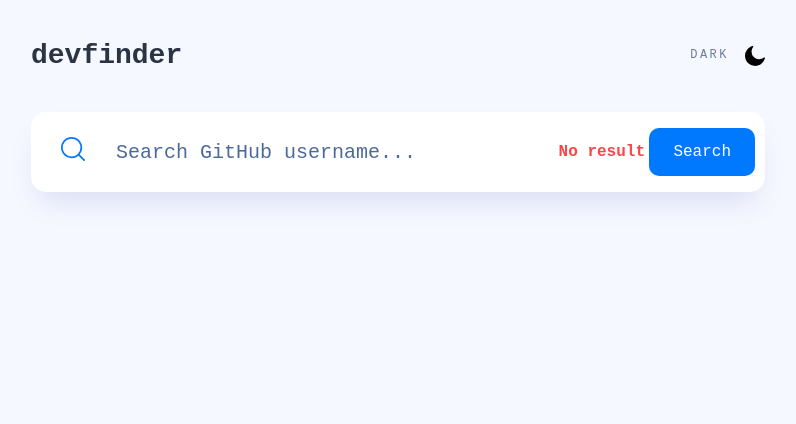
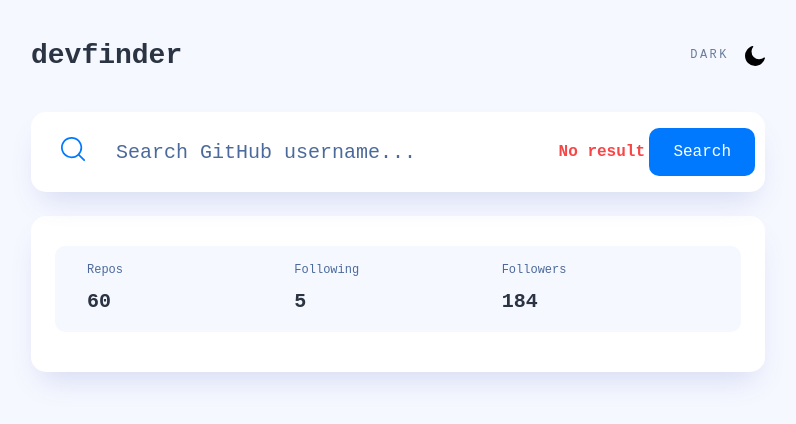
Before and after one commit to masha-masha/Dev-Finder, a React (Vite) app: page / in a window 1280 px wide. Shown: the top 424 px of the page, without its empty margins (242-1038 px from the left). Built offline with nearby package versions, Linux system fonts and the light colour scheme.

Commit message:
add main component UserCard and inner component for main component - UserStat

```diff
--- a/src/App.tsx
+++ b/src/App.tsx
@@ -1,6 +1,9 @@
 import { Container  } from "./components/Container";
 import { TheHeader } from "./components/TheHeader";
 import { Search } from "./components/Search";
+import { UserCard } from "./components/UserCard";
+
+import { defaultUser } from "./mock";
 
 function App() {
 
@@ -8,6 +11,9 @@
     <Container>
       <TheHeader/>
       <Search hasError onSubmit={() => {}}/>
+      <UserCard
+      {...defaultUser}
+      />
     </Container>
   )
 }
--- /dev/null
+++ b/src/components/UserCard/UserCard.module.scss
@@ -0,0 +1,58 @@
+:global {
+  body[data-theme='light'] {
+    --ucard-bg: var(--white);
+    --bio-color: var(--gray-200);
+    --ucard-shadow: var(--shadow);
+  }
+
+  body[data-theme='dark'] {
+    --ucard-bg: var(--gray-400);
+    --bio-color: var(--white);
+    --ucard-shadow: unset;
+  }
+}
+
+.userCard {
+  margin: 1.5rem 0 3rem;
+  width: 100%;
+  padding: 30px 24px 40px;
+  background-color: var(--ucard-bg);
+  box-shadow: var(--ucard-shadow);
+  border-radius: 15px;
+//   display: grid;
+//   grid-template-columns: 70px 1fr;
+//   gap: 25px 20px;
+
+//   &>*:nth-child(n + 3) {
+//     grid-column: 1 / span 2;
+//   }
+
+//   @media (min-width: 767px) {
+//     grid-template-columns: 120px 1fr;
+//     padding: 40px;
+//     gap: 30px 40px;
+//   }
+
+//   @media (min-width: 1024px) {
+//     gap: 30px 40px;
+
+//     &>*:nth-child(n + 2) {
+//       grid-column: 2 / span 1;
+//     }
+//   }
+}
+
+.avatar {
+  border-radius: 50%;
+  max-width: 100%;
+}
+
+.bio {
+  font-size: 1rem;
+  line-height: 1.5;
+  color: var(--bio-color);
+
+  &.empty {
+    opacity: 0.75;
+  }
+}
--- /dev/null
+++ b/src/components/UserCard/UserCard.tsx
@@ -0,0 +1,15 @@
+import styles from "./UserCard.module.scss";
+import { LocalGithubUser } from "../../types";
+import { UserStat } from "../UserStat";
+
+type UserCardProps = Pick<LocalGithubUser, "repos" | "followers" | "following">;
+
+export const UserCard = (props: UserCardProps) => (
+ <div className={styles.userCard}>
+  <UserStat
+   repos={props.repos}
+   followers={props.followers}
+   following={props.following}
+  />
+ </div>
+);
--- /dev/null
+++ b/src/components/UserCard/index.ts
@@ -0,0 +1 @@
+export * from './UserCard';
--- /dev/null
+++ b/src/components/UserStat/UserStat.module.scss
@@ -0,0 +1,38 @@
+:global {
+  body[data-theme='light'] {
+    --stat-bg: var(--gray-50);
+    --stat-color: var(--gray-300);
+  }
+
+  body[data-theme='dark'] {
+    --stat-bg: var(--gray-500);
+    --stat-color: var(--white);
+  }
+}
+
+.userStat {
+  background-color: var(--stat-bg);
+  color: var(--stat-color);
+  padding: 15px 32px;
+  border-radius: 10px;
+  display: grid;
+  grid-template-columns: repeat(3, 1fr);
+}
+
+.info {
+  display: flex;
+  flex-direction: column;
+  gap: 0.5rem;
+
+  &Title {
+    color: var(--gray-200);
+    font-size: 0.75rem;
+    line-height: 1.5;
+  }
+
+  &Number {
+    font-size: 1.25rem;
+    line-height: 1.5;
+    font-weight: 700;
+  }
+}
--- /dev/null
+++ b/src/components/UserStat/UserStat.tsx
@@ -0,0 +1,21 @@
+import { LocalGithubUser } from "../../types";
+import styles from "./UserStat.module.scss";
+
+export type UserStatProps = Pick<LocalGithubUser, "repos" | "followers" | "following">
+
+export const UserStat = ({ repos, followers, following }: UserStatProps) => (
+ <div className={styles.userStat}>
+  <div className={styles.info}>
+    <div className={styles.infoTitle}>Repos</div>
+    <div className={styles.infoNumber}>{repos}</div>
+  </div>
+  <div className={styles.info}>
+    <div className={styles.infoTitle}>Following</div>
+    <div className={styles.infoNumber}>{following}</div>
+  </div>
+  <div className={styles.info}>
+    <div className={styles.infoTitle}>Followers</div>
+    <div className={styles.infoNumber}>{followers}</div>
+  </div>
+ </div>
+);
--- /dev/null
+++ b/src/components/UserStat/index.ts
@@ -0,0 +1 @@
+export * from './UserStat';
--- /dev/null
+++ b/src/mock/index.ts
@@ -0,0 +1,17 @@
+import { LocalGithubUser } from "../types"
+
+export const defaultUser: LocalGithubUser = {
+  "login": "michey85",
+  "id": 36237995,
+  "avatar": "https://avatars.githubusercontent.com/u/36237995?v=4",
+  "name": "Mikhail Nepomnyashchiy",
+  "company": "EPAM",
+  "blog": "mishanep.com",
+  "location": "Malaga",
+  "bio": "React/Vue developer",
+  "twitter": "pcgramota",
+  "repos": 60,
+  "followers": 184,
+  "following": 5,
+  "created": "2018-02-07T16:18:45Z",
+}
```
